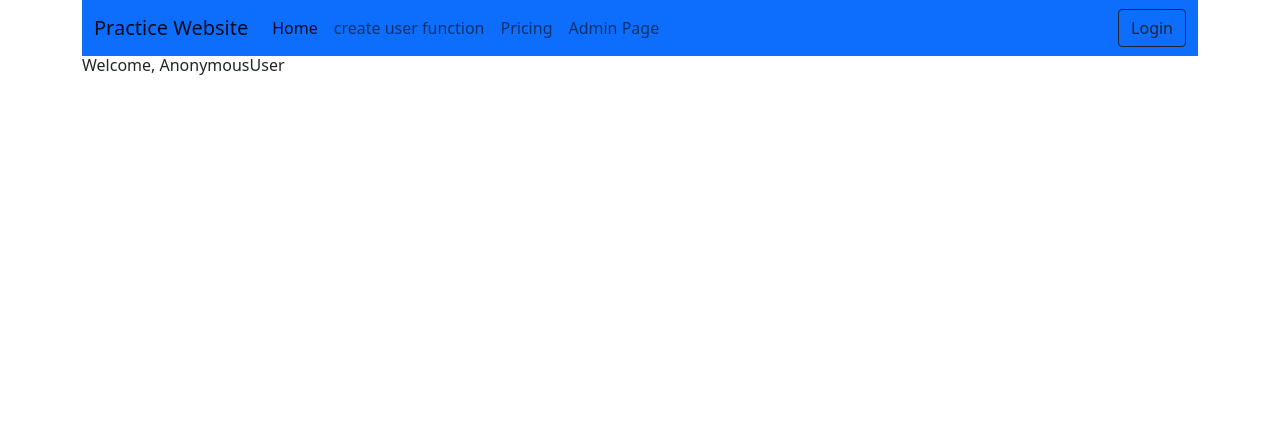
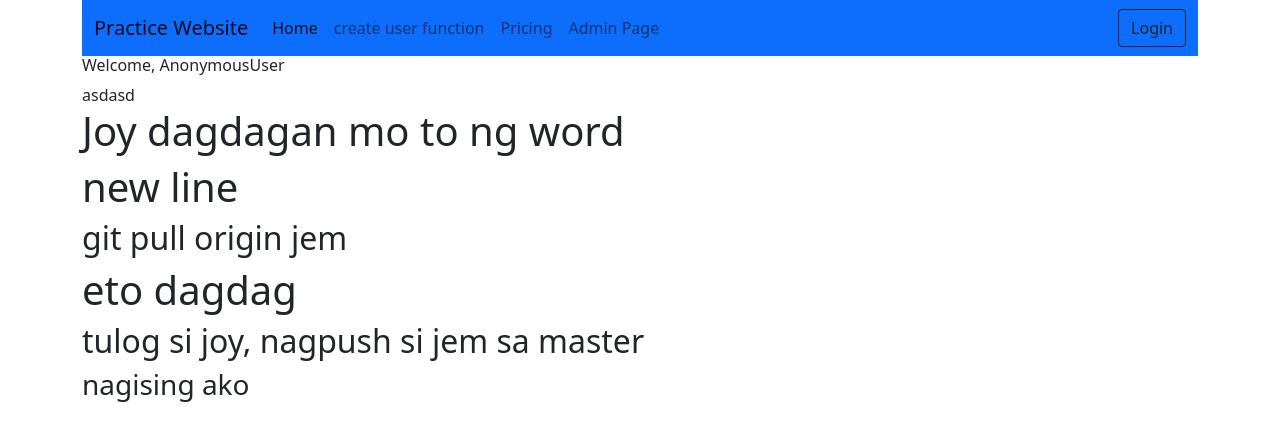
Before and after one commit to jemgithub0418/practice, a Django app: page / in a window 1280 px wide. Shown: the top 441 px of the page. Run offline with Django 3.2, Linux system fonts and the light colour scheme.

Commit message:
reverting

```diff
--- a/templates/main/home.html
+++ b/templates/main/home.html
@@ -6,5 +6,14 @@
 
 {% block content %}
     <h6>Welcome, {{request.user}}</h6>
+    asdasd
+    <h1>Joy dagdagan mo to ng word</h1>
+    <h1> new line</h1>
 
+    <h2>git pull origin jem</h2>
+
+    <h1>	eto dagdag</h1>
+
+    <h2>tulog si joy, nagpush si jem sa master</h2>
+<h3>	nagising ako</h3>
 {% endblock %}
```
